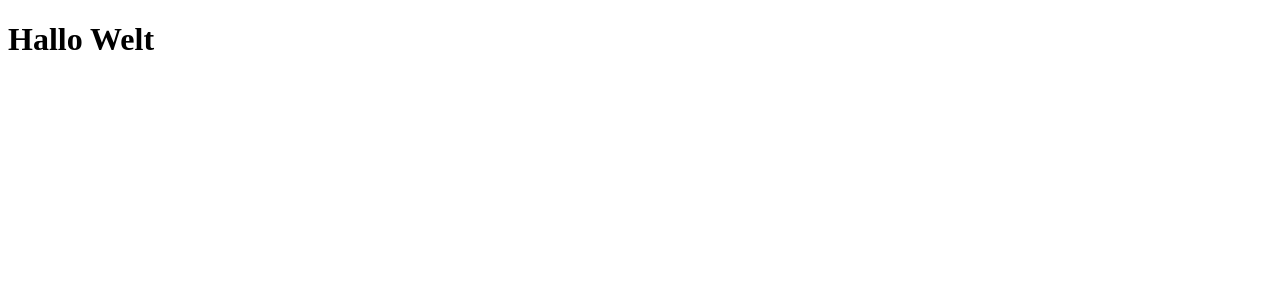
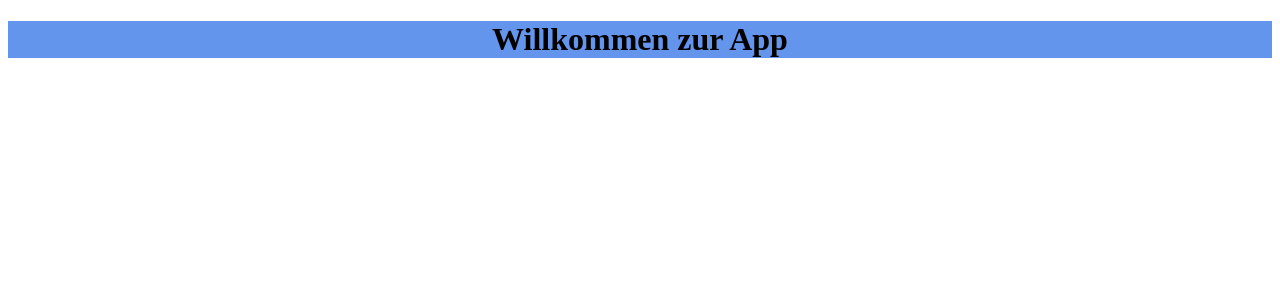
Before and after one commit to RobRobRoberto/Capstone, a React (Create React App) app in the folder frontend/: page / in a window 1280 px wide. Shown: the top 300 px of the page. Built offline with nearby package versions, Linux system fonts and the light colour scheme.

Commit message:
add header with basic css

```diff
--- a/frontend/src/App.css
+++ /dev/null
@@ -1,38 +0,0 @@
-.App {
-  text-align: center;
-}
-
-.App-logo {
-  height: 40vmin;
-  pointer-events: none;
-}
-
-@media (prefers-reduced-motion: no-preference) {
-  .App-logo {
-    animation: App-logo-spin infinite 20s linear;
-  }
-}
-
-.App-header {
-  background-color: #282c34;
-  min-height: 100vh;
-  display: flex;
-  flex-direction: column;
-  align-items: center;
-  justify-content: center;
-  font-size: calc(10px + 2vmin);
-  color: white;
-}
-
-.App-link {
-  color: #61dafb;
-}
-
-@keyframes App-logo-spin {
-  from {
-    transform: rotate(0deg);
-  }
-  to {
-    transform: rotate(360deg);
-  }
-}
--- a/frontend/src/App.js
+++ b/frontend/src/App.js
@@ -1,13 +1,16 @@
+import Header from './components/Header'
 
-import './App.css';
-
-function App() {
-  return (
-    <div>
-      <h1>Hallo Welt</h1>
-
-    </div>
-  );
+export default function App() {
+  return <Header />
 }
-
-export default App;
+//Für später steht hier schonmal der vorbereitete Router
+// <Router>
+//   <Switch>
+//     <Route path="/">
+//       <Welcome />
+//     </Route>
+//     <Route path="/login">
+//       <Login />
+//     </Route>
+//   </Switch>
+// </Router>
--- /dev/null
+++ b/frontend/src/components/Header.css
@@ -0,0 +1,6 @@
+
+header {
+    width: 100%;
+    text-align: center;
+    background: cornflowerblue;
+}
--- /dev/null
+++ b/frontend/src/components/Header.js
@@ -0,0 +1,9 @@
+import './Header.css'
+
+export default function Header() {
+  return (
+    <header>
+      <h1>Willkommen zur App</h1>
+    </header>
+  )
+}
```
Also changed, not shown: frontend/src/pages/Welcome.js (deleted).
